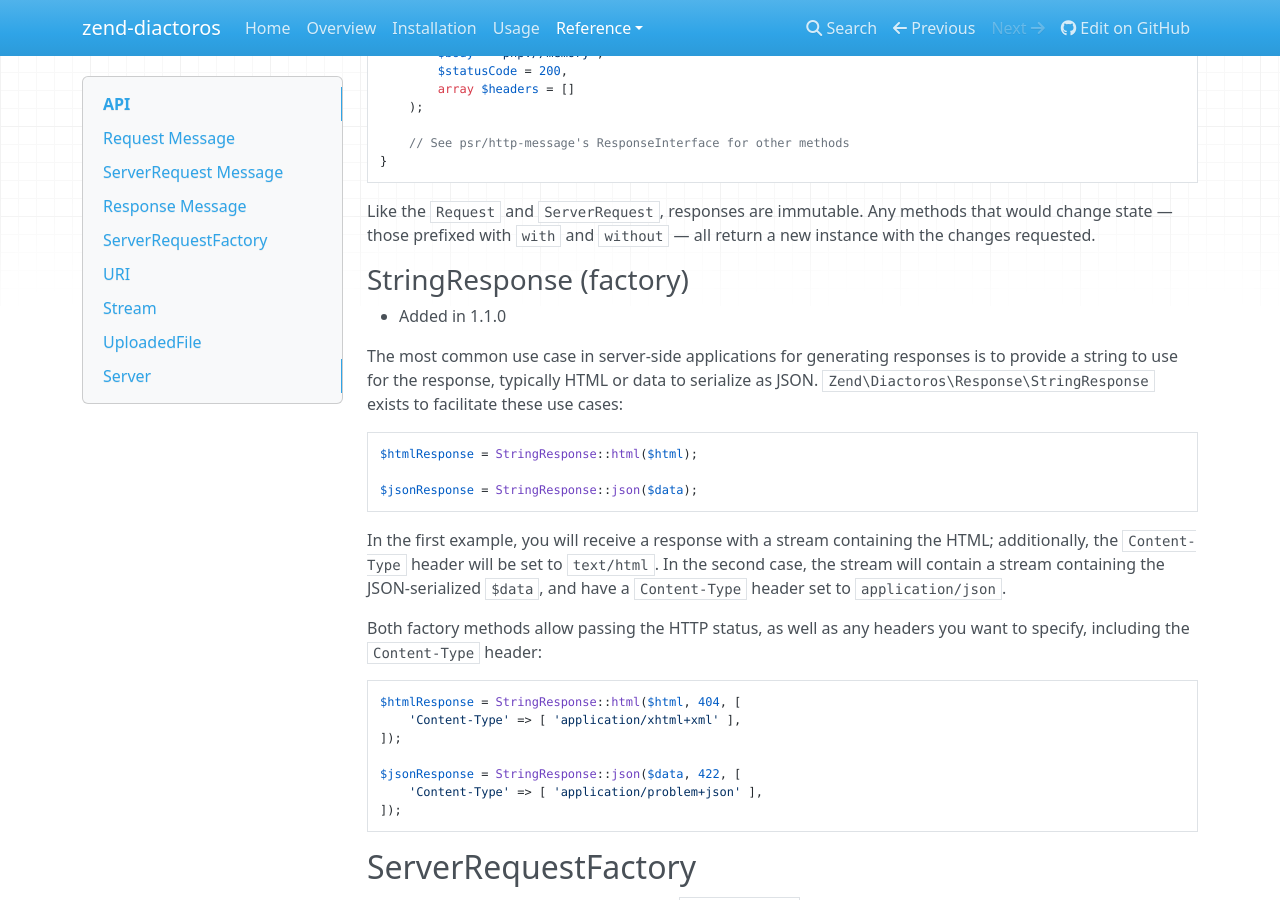
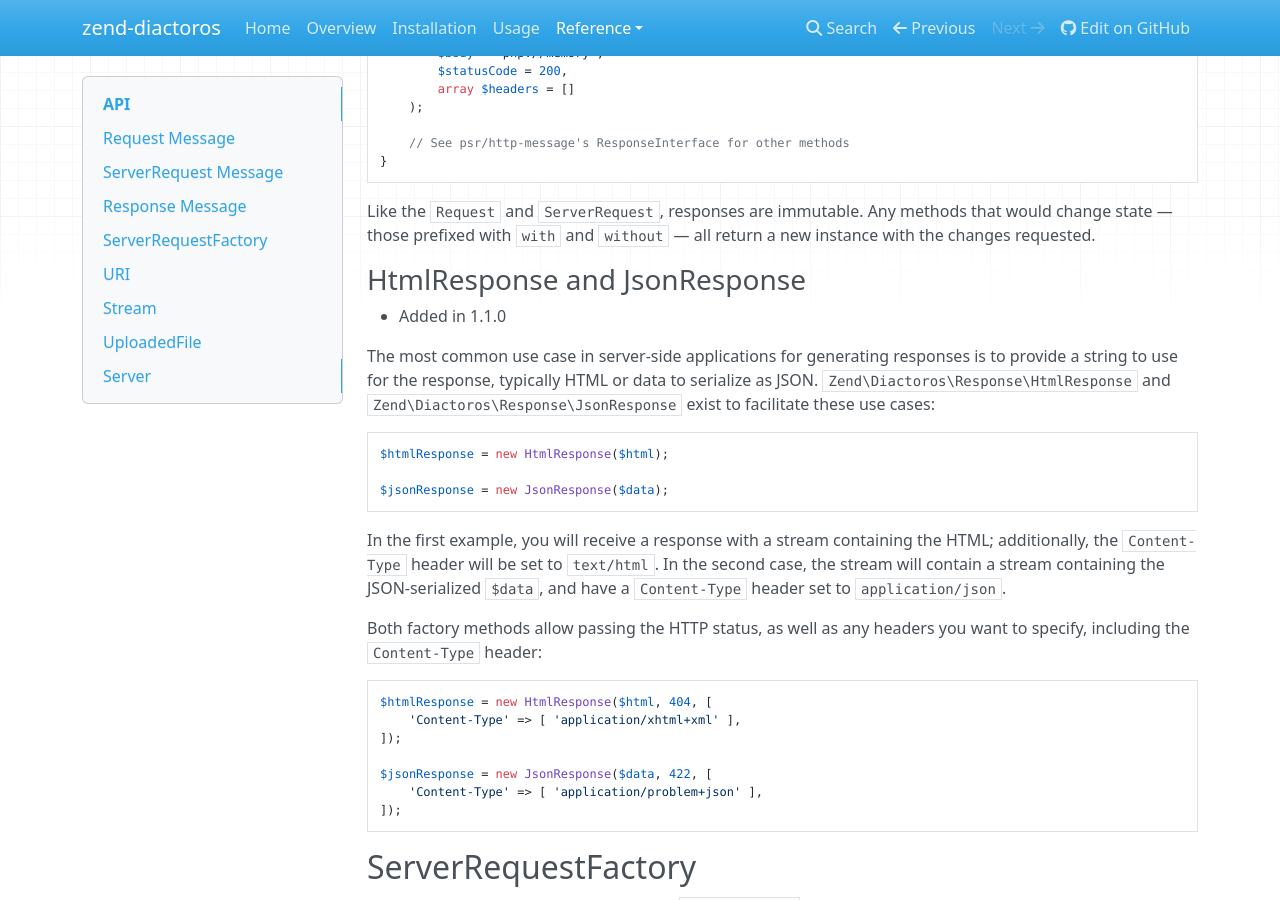
Before and after one commit to zendframework/zend-diactoros, an MkDocs documentation site: the page built from doc/book/api.md, in a window 1280 px wide and 900 px high, scrolled down 1205 px. Built offline with MkDocs 1.6.1, drawn with Linux system fonts in a browser that asks for light colours; nearby versions of some CDN libraries; old or Windows-style settings are respelled for this version of MkDocs.

Commit message:
Fix docs

````diff
--- a/doc/book/api.md
+++ b/doc/book/api.md
@@ -73,18 +73,17 @@ class Response
 Like the `Request` and `ServerRequest`, responses are immutable. Any methods that would change state
 &mdash; those prefixed with `with` and `without` &mdash; all return a new instance with the changes requested.
 
-### StringResponse (factory)
+### HtmlResponse and JsonResponse
 
 - Added in 1.1.0
 
 The most common use case in server-side applications for generating responses is to provide a string
-to use for the response, typically HTML or data to serialize as JSON.  `Zend\Diactoros\Response\StringResponse`
-exists to facilitate these use cases:
+to use for the response, typically HTML or data to serialize as JSON.  `Zend\Diactoros\Response\HtmlResponse` and `Zend\Diactoros\Response\JsonResponse` exist to facilitate these use cases:
 
 ```php
-$htmlResponse = StringResponse::html($html);
+$htmlResponse = new HtmlResponse($html);
 
-$jsonResponse = StringResponse::json($data);
+$jsonResponse = new JsonResponse($data);
 ```
 
 In the first example, you will receive a response with a stream containing the HTML; additionally,
@@ -96,11 +95,11 @@ Both factory methods allow passing the HTTP status, as well as any headers you w
 including the `Content-Type` header:
 
 ```php
-$htmlResponse = StringResponse::html($html, 404, [
+$htmlResponse = new HtmlResponse($html, 404, [
     'Content-Type' => [ 'application/xhtml+xml' ],
 ]);
 
-$jsonResponse = StringResponse::json($data, 422, [
+$jsonResponse = new JsonResponse($data, 422, [
     'Content-Type' => [ 'application/problem+json' ],
 ]);
 ```
````
